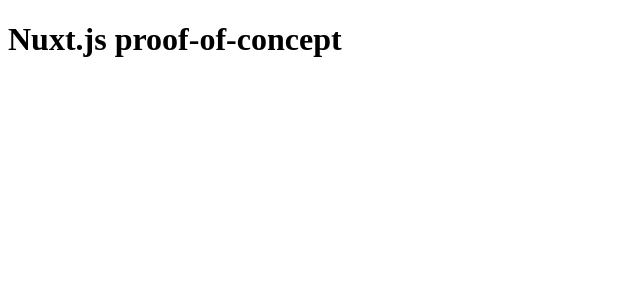
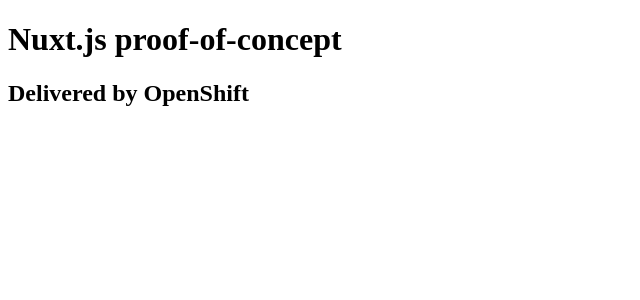
Before and after one commit to kylebuch8/nuxtjs-poc, a Nuxt app: page / in a window 1280 px wide. Shown: the top 300 px of the page, without its empty margins (0-640 px from the left). Built offline with nearby package versions, Linux system fonts and the light colour scheme.

Commit message:
adding additional header

```diff
--- a/app.vue
+++ b/app.vue
@@ -1,5 +1,6 @@
 <template>
   <div>
     <h1>Nuxt.js proof-of-concept</h1>
+    <h2>Delivered by OpenShift</h2>
   </div>
 </template>
```
